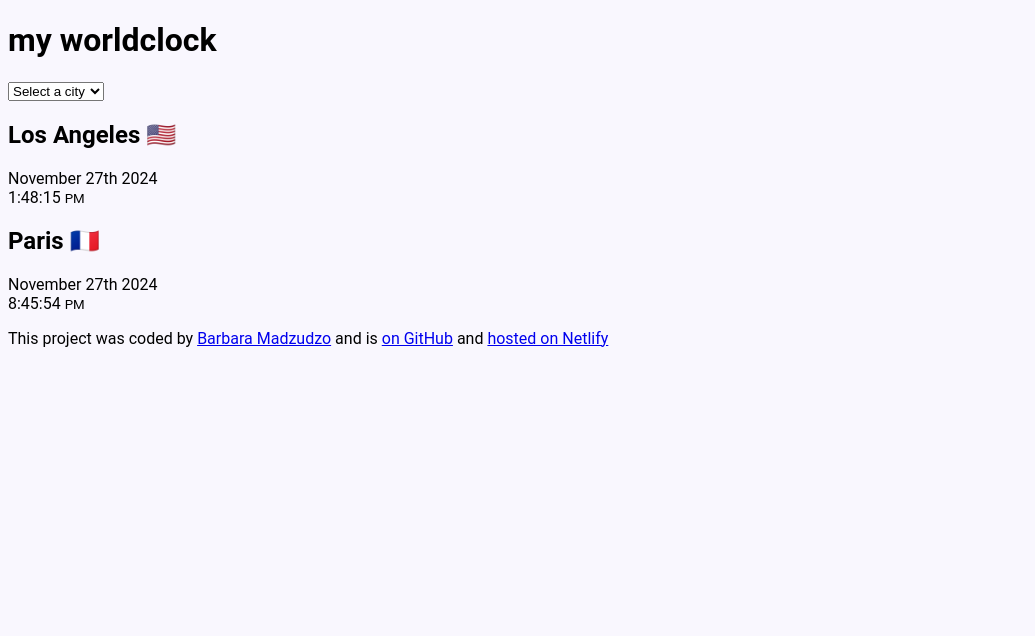
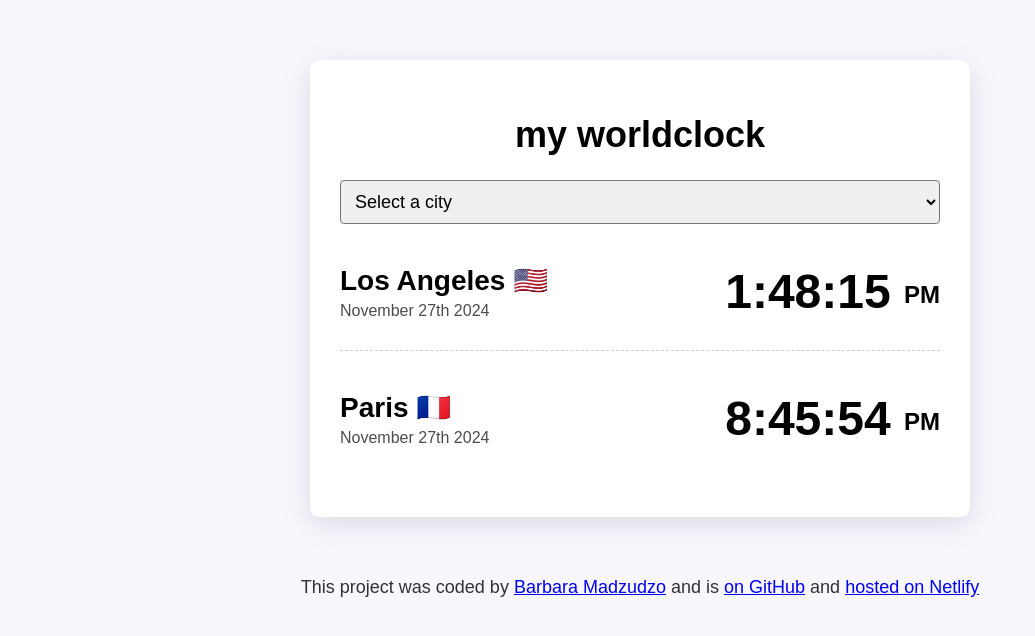
Before and after one commit to Ms-Be/myworldclock, a plain HTML site: page index.html in a window 1280 px wide. Shown: the whole page, without its empty margins (0-1035 px from the left). Drawn offline with Linux system fonts and the light colour scheme; files whose address does not match are found by name.

Commit message:
UPDATE CSS

```diff
--- a/src/style.css
+++ b/src/style.css
@@ -1,4 +1,65 @@
 body {
   background-color: #f9f7fe;
-  font-family: "Roboto", sans-serif;
+  font-family: sans-serif;
 }
+
+h1 {
+  text-align: center;
+  font-family: sans-serif;
+  font-size: 36px;
+}
+
+h2 {
+  margin: 0 0 5px;
+  font-size: 28px;
+}
+
+select {
+  display: block;
+  width: 100%;
+  font-size: 18px;
+  border-radius: 4px;
+  padding: 10px;
+}
+
+.container {
+  max-width: 600px;
+  margin: 60px auto;
+  background: white;
+  padding: 30px;
+  box-shadow: rgba(100, 100, 111, 0.2) 0px 7px 29px 0px;
+  border-radius: 10px;
+}
+
+.city {
+  display: flex;
+  margin: 10px 0;
+  justify-content: space-between;
+  padding: 30px 0;
+  border-bottom: 1px dashed rgba(0, 0, 0, 0.2);
+}
+
+.city:last-child {
+  border: none;
+}
+
+.date {
+  opacity: 0.7;
+}
+
+.time {
+  font-size: 48px;
+  font-weight: bold;
+}
+
+.time small {
+  font-size: 24px;
+  vertical-align: middle;
+  line-height: 48px;
+}
+
+footer {
+  text-align: center;
+  font-size: 18px;
+  color: rgba(0, 0, 0, 0.8);
+}
```
